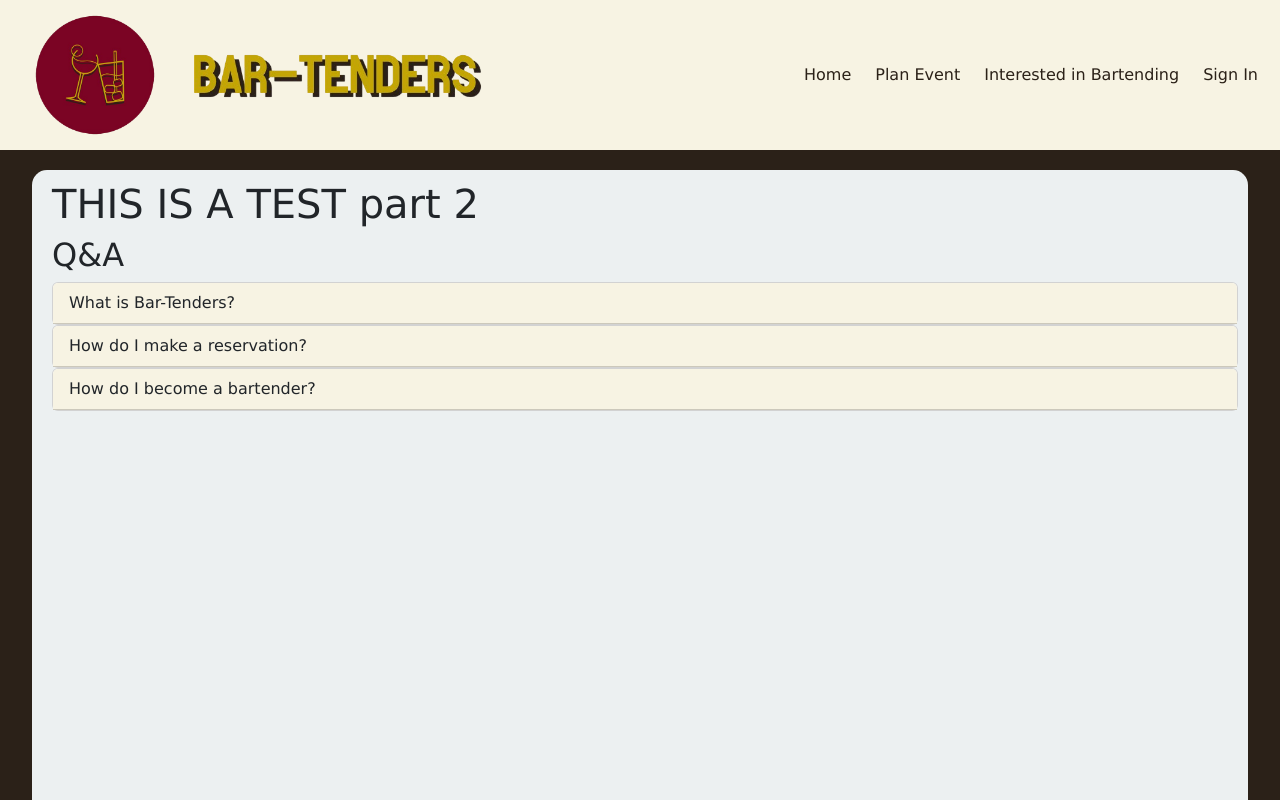
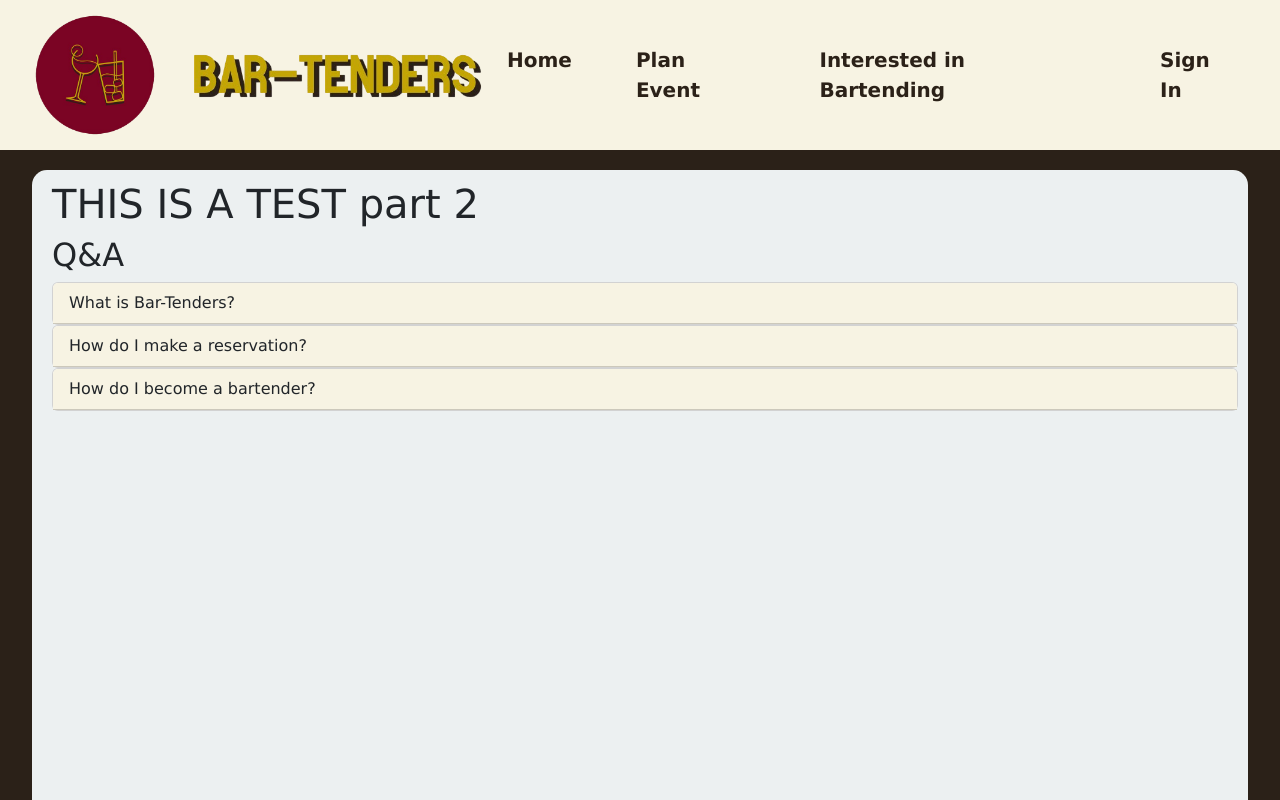
Before and after one commit to OvedL/BarTenders, a plain HTML site: page index.html in a window 1280 px wide. Shown: the top 800 px of the page. Drawn offline with nearby package versions, Linux system fonts and the light colour scheme.

Commit message:
Updated navbar layout and added hover effect

```diff
--- a/Bar-Tenders.css
+++ b/Bar-Tenders.css
@@ -31,10 +31,24 @@ nav a {
     color: var(--black);
     text-decoration: none;
     border: 2px double transparent;
-    transition: border-color 0.3s ease;
+    border-radius: 6px;
+    font-weight: bold;
+    font-size: 1rem; /* base size for smaller screens */
+    transition: all 0.3s ease;
 }
 nav a:hover {
-    border-color: var(--black)
+    background-color: var(--gold);
+    color: var(--off-white);
+    transform: translateY(-2px); /* subtle lift */
+    box-shadow: 0px 3px 6px rgba(0,0,0,0.2);
+}
+
+/* Responsive adjustment for wider screens */
+@media (min-width: 992px) {
+    nav a {
+        font-size: 1.25rem;  /* larger text on desktop */
+        padding: 10px 20px;  /* bigger buttons */
+    }
 }
 
 .branding {
```
